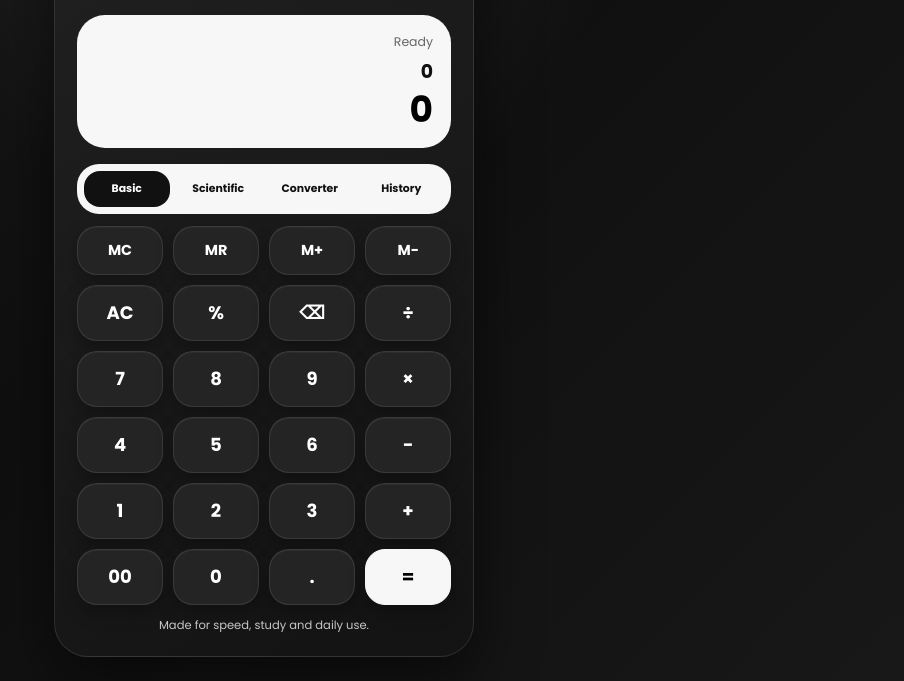
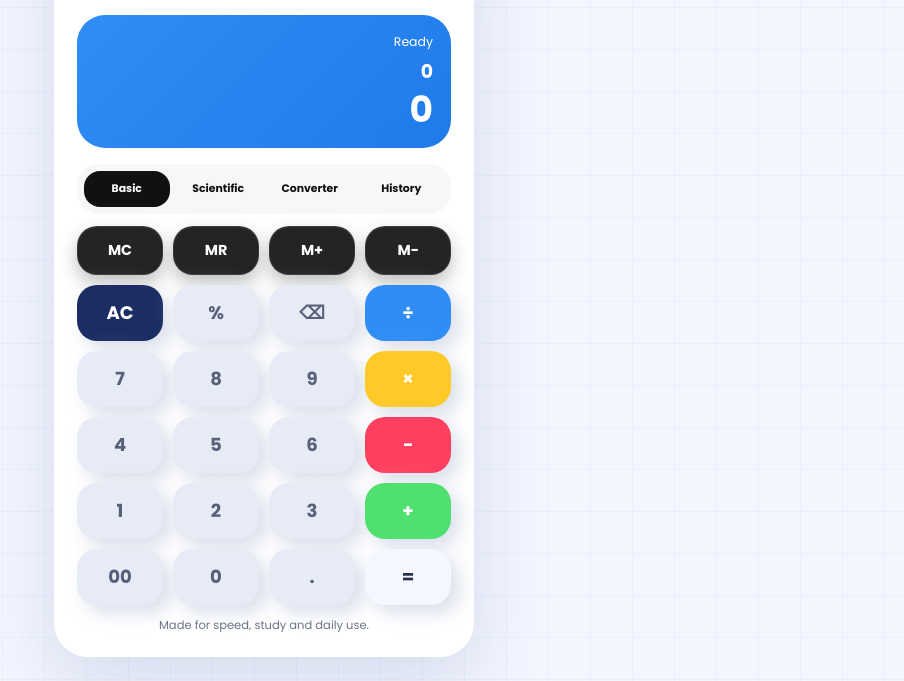
Before and after one commit to anshukumaranshu21869-del/CalcPro, a plain HTML site: page index.html in a window 1280 px wide. Shown: the part 119-800 px from the top of the page, without its empty margins (376-1280 px from the left). Drawn offline with Linux system fonts and the light colour scheme.

Commit message:
Enhance calculator button styles and layout
Added styles for calculator buttons and display.

```diff
--- a/style.css
+++ b/style.css
@@ -387,3 +387,81 @@ body {
 .mini-btn:active {
   transform: scale(0.94);
 }
+/* Colorful calculator button upgrade */
+
+.key {
+  background: #e7ebf6;
+  color: #566078;
+  border: none;
+  box-shadow:
+    8px 8px 18px rgba(174, 184, 210, 0.45),
+    -8px -8px 18px rgba(255, 255, 255, 0.08);
+}
+
+.key:hover,
+.mini-btn:hover {
+  filter: brightness(1.04);
+}
+
+.key.operator[data-value="-"] {
+  background: #ff3f5f;
+  color: #ffffff;
+}
+
+.key.operator[data-value="/"] {
+  background: #2f8df5;
+  color: #ffffff;
+}
+
+.key.operator[data-value="*"] {
+  background: #ffc928;
+  color: #ffffff;
+}
+
+.key.operator[data-value="+"] {
+  background: #4fe06f;
+  color: #ffffff;
+}
+
+.key.equal {
+  background: #f4f7ff;
+  color: #27304d;
+}
+
+.key.danger {
+  background: #1c2d63;
+  color: #ffffff;
+}
+
+.display-box {
+  background: linear-gradient(135deg, #2f8df5, #1f7bea);
+  color: #ffffff;
+}
+
+.expression,
+.result,
+.history-line {
+  color: #ffffff;
+}
+
+.calculator {
+  background: #ffffff;
+  box-shadow: 0 25px 70px rgba(80, 100, 150, 0.18);
+}
+
+.top-bar h1 {
+  color: #1d2540;
+}
+
+.top-bar p,
+.footer {
+  color: #6d7488;
+}
+
+body {
+  background:
+    linear-gradient(rgba(220, 228, 245, 0.35) 1px, transparent 1px),
+    linear-gradient(90deg, rgba(220, 228, 245, 0.35) 1px, transparent 1px),
+    #f3f6ff;
+  background-size: 42px 42px;
+}
```
